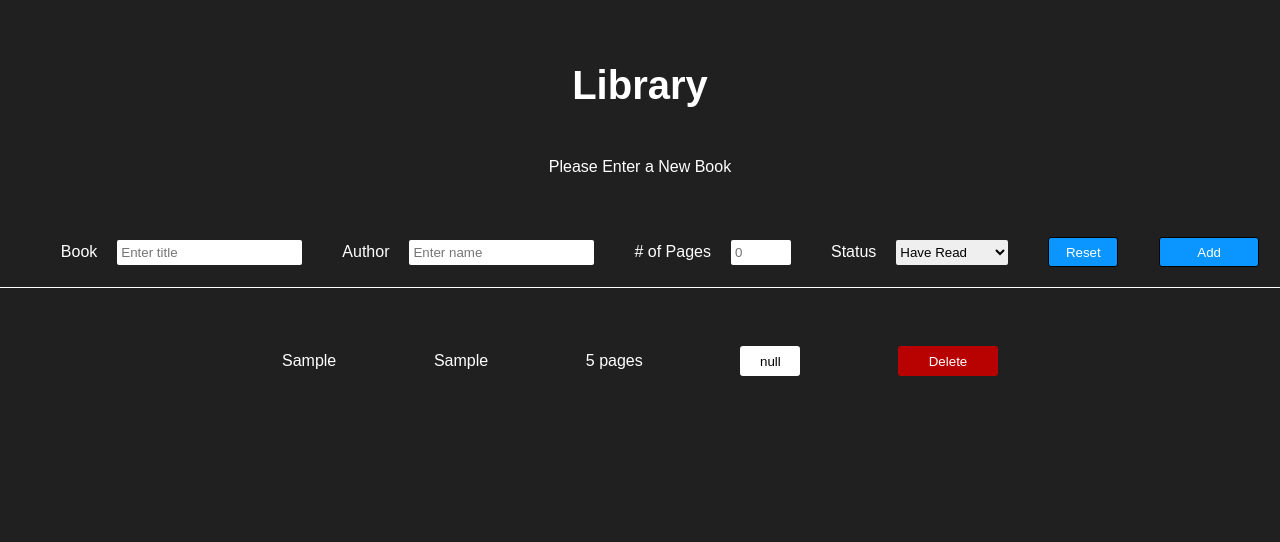
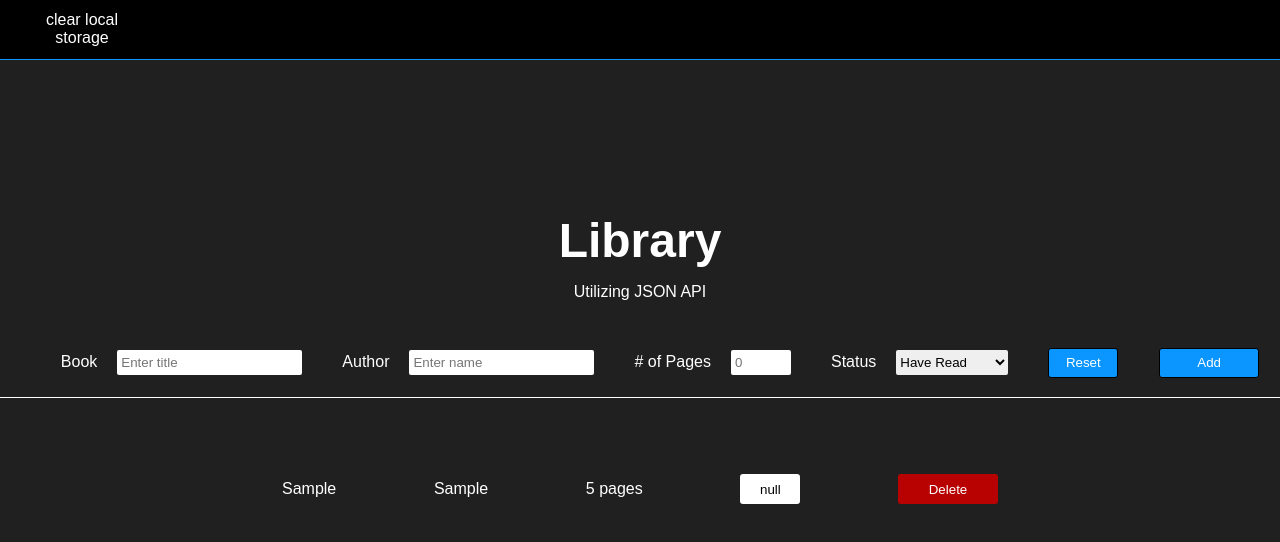
Before and after one commit to nathankim137311/library, a plain HTML site: page index.html in a window 1280 px wide. Both pictures are taken after typing "Sample", "Sample", "5" into the empty fields and a click on the button "Add". Drawn offline with Linux system fonts and the light colour scheme.

Commit message:
created button element, seperated and organized containers, and added local storage with JSON

```diff
--- a/app/js/script.js
+++ b/app/js/script.js
@@ -6,7 +6,13 @@ const numPages = document.getElementById('pages');
 const readit = document.getElementById('read');
 const addBtn = document.getElementById('add-btn');
 const inputs = document.querySelectorAll('input');
-const myLibrary = [];
+let myLibrary = [];
+
+// clear storage link
+const clearStorage = document.getElementById('clear-storage');
+clearStorage.addEventListener('click', () => {
+  localStorage.clear();
+});
 
 // list container
 const containerDiv = document.createElement('div');
@@ -48,7 +54,6 @@ let i = 0;
 addBtn.addEventListener('click', () => {
     book = new Book(title, author, pages, read);
     myLibrary.push(book);
-    console.log(myLibrary);
     createBook(myLibrary[i]);
     i++;
 });
@@ -59,13 +64,9 @@ function Book(title, author, pages, read) {
   this.author = author
   this.pages = pages
   this.read = read
-  this.info = function() {
-    return title + ' ' + 'by' + ' ' + author + ',' + ' ' + pages + ',' + ' ' + read;
-  }
 }
 
 function createBook (item) {
-  console.log(item);
   // new book entry
   const li = document.createElement('li');
   const bookDiv = document.createElement('div');
@@ -115,13 +116,29 @@ function createBook (item) {
    bookDiv.appendChild(deleteButton);
    deleteButton.addEventListener('click', () => {
     bookDiv.classList.add('vanish');
-    bookDiv.addEventListener('transitionend', () => {
-      li.remove();
-      document.getElementById(myLibrary.indexOf(item)).remove();
-    });
-   });
+  });
+  bookDiv.addEventListener('transitionend', () => {
+    li.remove();
+    //document.getElementById(myLibrary.indexOf(item)).remove();
+    localStorage.removeItem(item);
+  });
+   // save to local storage
+   localStorage.setItem('books', JSON.stringify(myLibrary));
    // clear input value
    const resetBtn = document.getElementById('reset');
    inputs.forEach(input => input.value = '');
    resetBtn.value = 'Reset';
 }
+
+// get books from local storage
+if (localStorage.getItem('books') === null) {
+  myLibrary = [];
+} else {
+  const booksFromStorage = JSON.parse(localStorage.getItem('books'));
+  myLibrary = booksFromStorage;
+  let i = 0;
+  while (i < myLibrary.length) {
+    createBook(myLibrary[i]);
+    i++;
+  }
+}
--- a/app/scss/_globals.scss
+++ b/app/scss/_globals.scss
@@ -24,16 +24,6 @@ form {
   align-items: center;
 }
 
-h1 {
-  font-size: 2.5rem;
-  margin-bottom: 30px;
-}
-
-p {
-  margin-bottom: 40px;
-  text-align: justify;
-}
-
 input {
   border: 2px solid transparent;
   border-radius: 2px;
--- a/app/scss/style.scss
+++ b/app/scss/style.scss
@@ -1,11 +1,50 @@
 @import "globals";
 
-.container {
+#header {
+  position: fixed;
+  width: 100%;
+  background-color: black;
+  padding: 10px 20px 10px 20px;
+  top: 0px;
+  border-bottom: #0a95ff 1px solid;
+  #clear-storage {
+    width: 10%;
+    font-size: 1rem;
+    text-align: center;
+    border: none;
+    background-color: black;
+    color: white;
+  }
+  #clear-storage:hover {
+    cursor: pointer;
+  }
+}
+
+#heading {
+  position: relative;
+  top: 200px;
   display: flex;
   flex-direction: column;
   justify-content: center;
   align-items: center;
-  height: 40vh;
+  h1 {
+    font-size: 3rem;
+    margin: 10px;
+  }
+  p {
+    font-size: 1rem;
+    margin: 0px;
+  }
+}
+
+.container {
+  position: relative;
+  top: 200px;
+  display: flex;
+  flex-direction: column;
+  justify-content: center;
+  align-items: center;
+  height: 15vh;
 }
 
 #pop-up-form {
@@ -53,6 +92,8 @@
 }
 
 .book-div {
+  position: relative;
+  top: 225px;
   display: flex;
   justify-content: space-between;
   align-items: center;
--- a/index.html
+++ b/index.html
@@ -10,20 +10,23 @@
 </head>
 <body>
   <header id="header">
-  </header>
+      <button id="clear-storage">clear local storage</button>
+    </header>
+    <div id="heading">
+      <h1>Library</h1>
+      <p>Utilizing JSON API</p>
+    </div>
   <div class="container">
-    <h1>Library</h1>
-    <p>Please Enter a New Book</p>
     <div id="pop-up-form">
       <form>
         <label for="title">Book</label>
-        <input type="text" id="title" name="title" placeholder="Enter title">
+        <input type="text" id="title" name="title" placeholder="Enter title" required>
         <label for="authorname">Author</label>
-        <input type="text" id="authorname" name="authorname" placeholder="Enter name">
+        <input type="text" id="authorname" name="authorname" placeholder="Enter name" required>
         <label for="pages"># of Pages</label>
-        <input type="number" id="pages" name="pages" min="1" max="5000" placeholder="0">
+        <input type="number" id="pages" name="pages" min="1" max="5000" placeholder="0" required>
         <label for="read">Status</label>
-        <select id="read" name="read">
+        <select id="read" name="read" required>
           <option value="read">Have Read</option>
           <option value="not read">Have Not Read</option>
         </select>
```
Also changed, not shown: dist/style.css, 1 other file.
